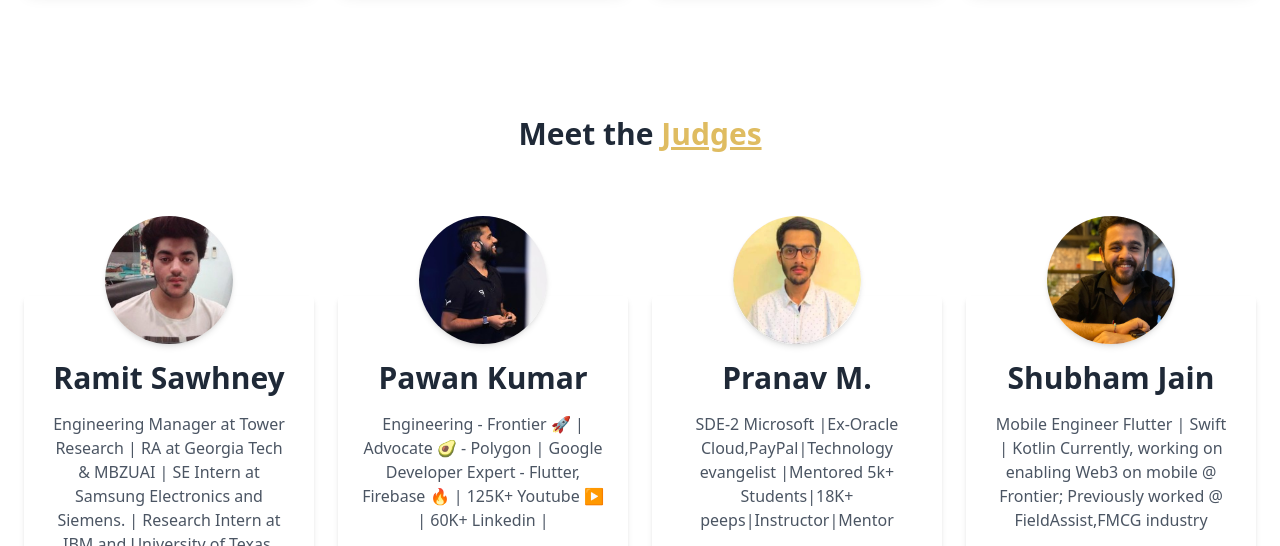
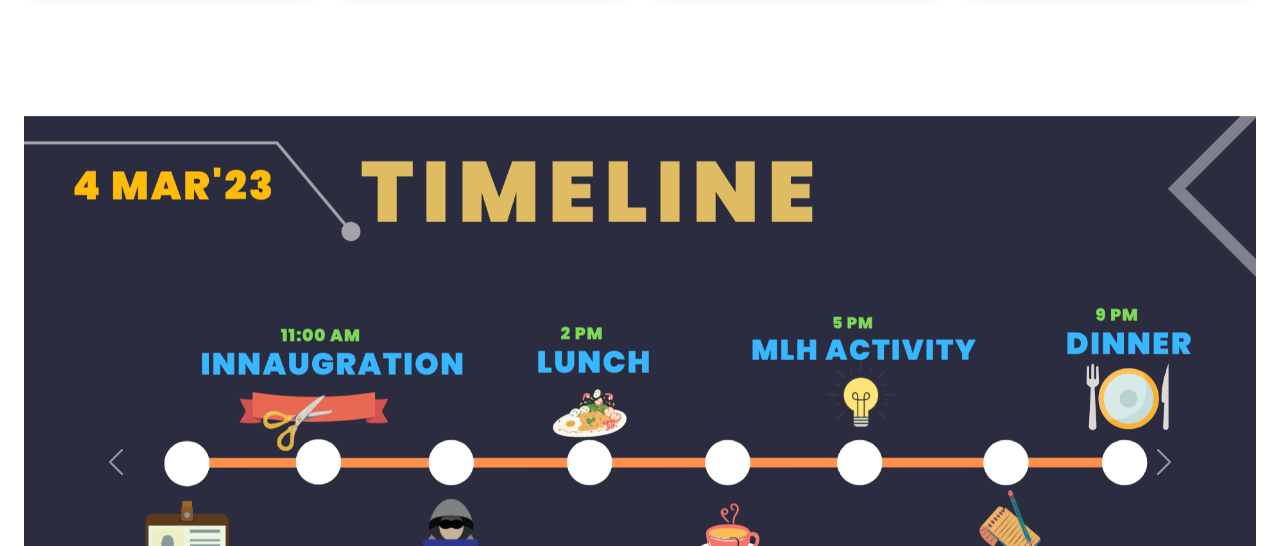
Before and after one commit to hackhound2k23/page.github.io, a website: page index.html in a window 1280 px wide. Shown: the part 2533-3079 px from the top of the page. Drawn offline with nearby package versions, Linux system fonts and the light colour scheme; files that its build step writes are made by us from their sources; animation ran at ten frames a second.

Commit message:
updated the timeline

```diff
--- a/index.html
+++ b/index.html
@@ -512,7 +512,7 @@ style="min-height: 100vh;"
 
 
   </div>
-  <!-- <div data-aos="fade-up" class="container my-24 px-6 mx-auto">
+  <div data-aos="fade-up" class="container my-24 px-6 mx-auto">
     <div id="carouselExampleCaptions" class="carousel slide relative" data-bs-ride="carousel">
       <div class="carousel-indicators absolute right-0 bottom-0 left-0 flex justify-center p-0 mb-4">
         <button
@@ -533,14 +533,14 @@ style="min-height: 100vh;"
       <div class="carousel-inner relative w-full overflow-hidden">
         <div class="carousel-item active relative float-left w-full">
           <img
-            src="./img/timeline - hackhound/1.png"
+            src="./img/timeline - hackhound/timeline - hackhound (1).png"
             class="block w-full"
             alt="..."
           />
         </div>
         <div class="carousel-item relative float-left w-full">
           <img
-            src="./img/timeline - hackhound/2.png"
+            src="./img/timeline - hackhound/timeline - hackhound (2).png"
             class="block w-full"
             alt="..."
           />
@@ -566,7 +566,7 @@ style="min-height: 100vh;"
         <span class="visually-hidden">Next</span>
       </button>
     </div>
-  </div> -->
+  </div>
 
   <div id="judges" class="container my-24 px-6 mx-auto">
 
```
Also changed, not shown: img/timeline - hackhound/1.png (deleted), img/timeline - hackhound/2.png (deleted), img/timeline - hackhound/timeline - hackhound (1).png (added), img/timeline - hackhound/timeline - hackhound (2).png (added).
